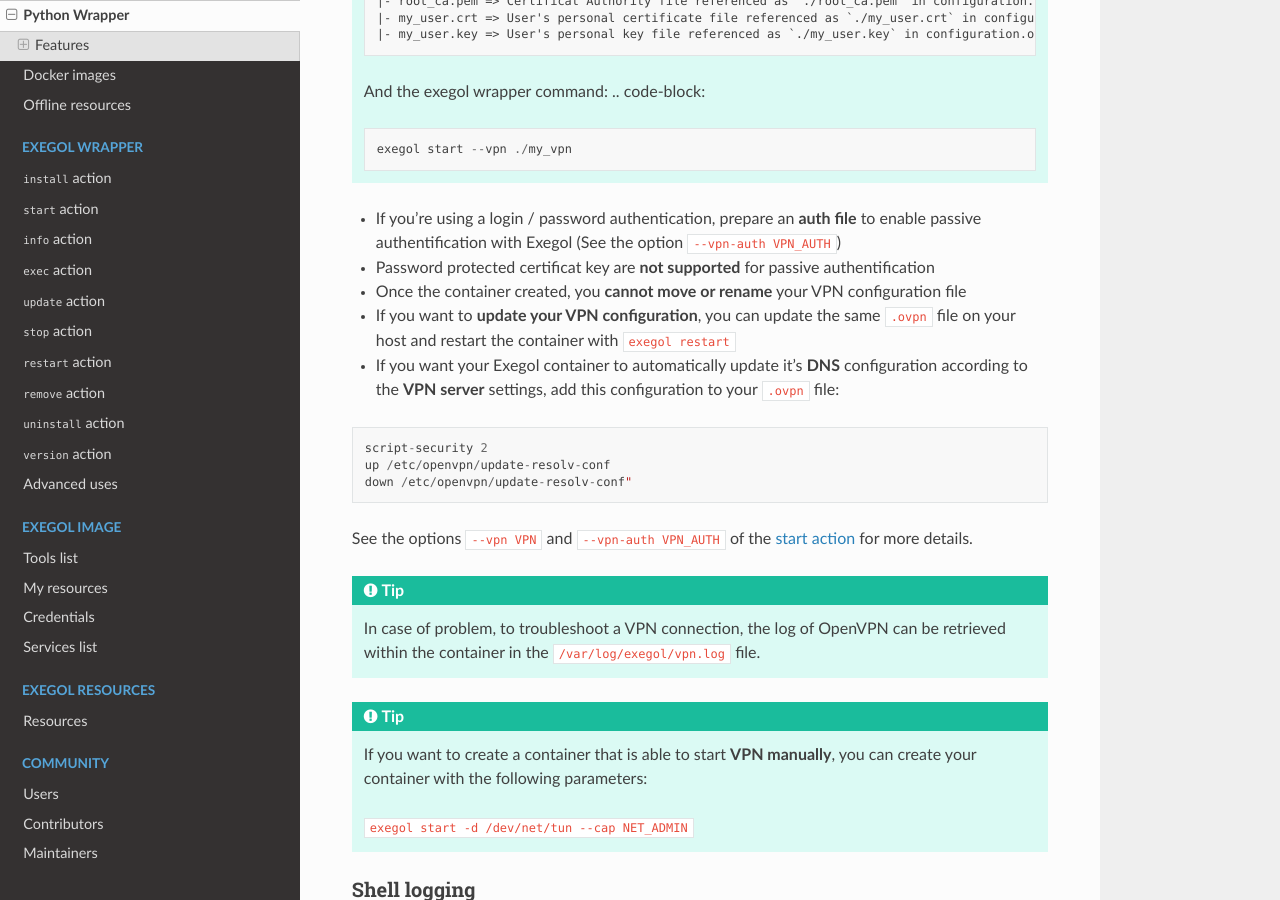
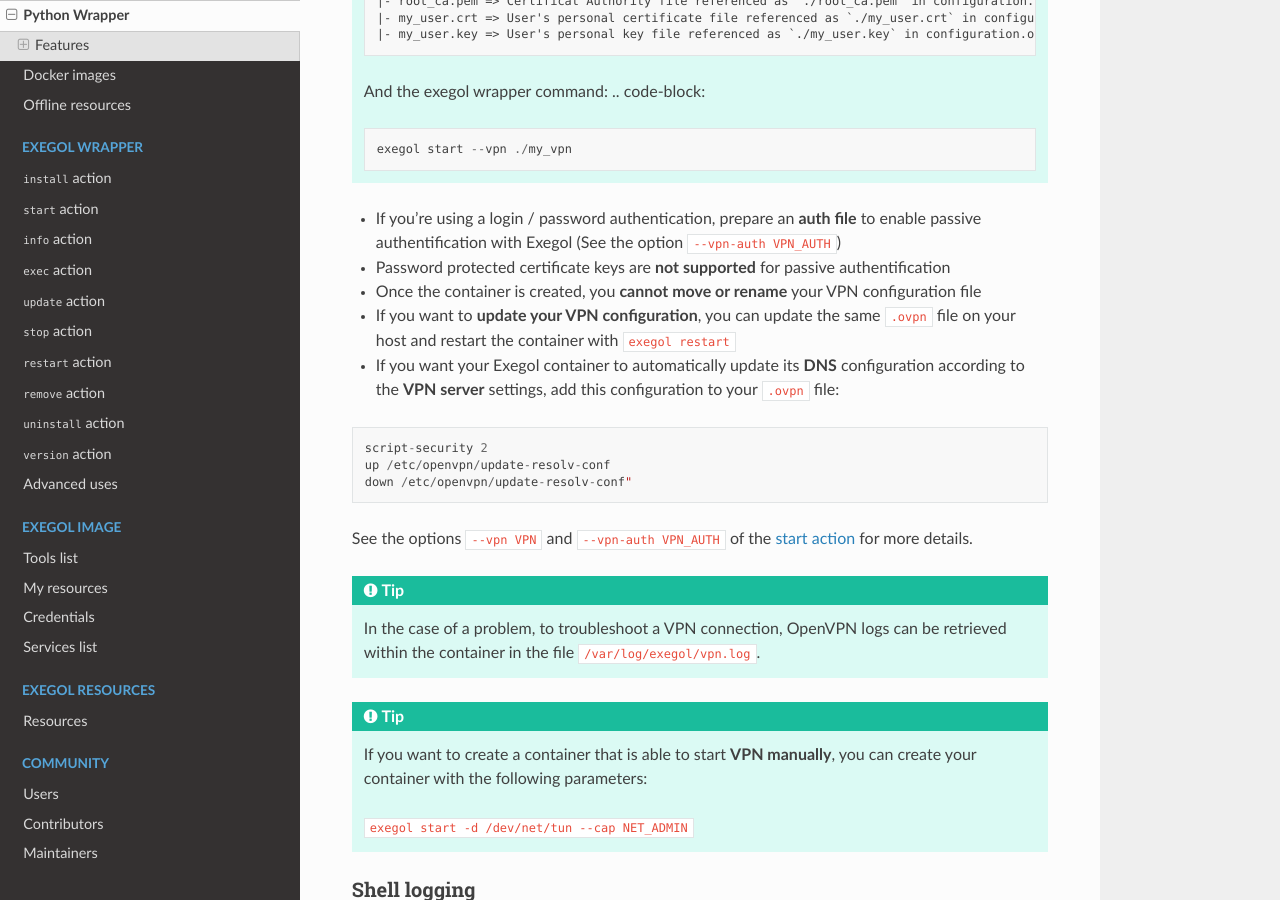
Before and after one commit to ThePorgs/Exegol-docs, a Sphinx documentation site: the page built from source/the-exegol-project/python-wrapper.rst, in a window 1280 px wide and 900 px high, scrolled down 5209 px. Built offline with Sphinx 7.4.7 and the Read the Docs theme 3.1.0, drawn with Linux system fonts in a browser that asks for light colours.

Commit message:
Update VPN typos

```diff
--- a/source/the-exegol-project/python-wrapper.rst
+++ b/source/the-exegol-project/python-wrapper.rst
@@ -189,10 +189,10 @@
         exegol start --vpn ./my_vpn
 
 - If you're using a login / password authentication, prepare an **auth file** to enable passive authentification with Exegol (See the option ``--vpn-auth VPN_AUTH``)
-- Password protected certificat key are **not supported** for passive authentification
-- Once the container created, you **cannot move or rename** your VPN configuration file
+- Password protected certificate keys are **not supported** for passive authentification
+- Once the container is created, you **cannot move or rename** your VPN configuration file
 - If you want to **update your VPN configuration**, you can update the same ``.ovpn`` file on your host and restart the container with ``exegol restart``
-- If you want your Exegol container to automatically update it's **DNS** configuration according to the **VPN server** settings, add this configuration to your ``.ovpn`` file:
+- If you want your Exegol container to automatically update its **DNS** configuration according to the **VPN server** settings, add this configuration to your ``.ovpn`` file:
 
 .. code-block::
 
@@ -204,7 +204,7 @@
 See the options ``--vpn VPN`` and ``--vpn-auth VPN_AUTH`` of the :ref:`start action <vpn>` for more details.
 
 .. tip::
-    In case of problem, to troubleshoot a VPN connection, the log of OpenVPN can be retrieved within the container in the ``/var/log/exegol/vpn.log`` file.
+    In the case of a problem, to troubleshoot a VPN connection, OpenVPN logs can be retrieved within the container in the file ``/var/log/exegol/vpn.log``.
 
 .. tip::
     If you want to create a container that is able to start **VPN manually**, you can create your container with the following parameters:
```
